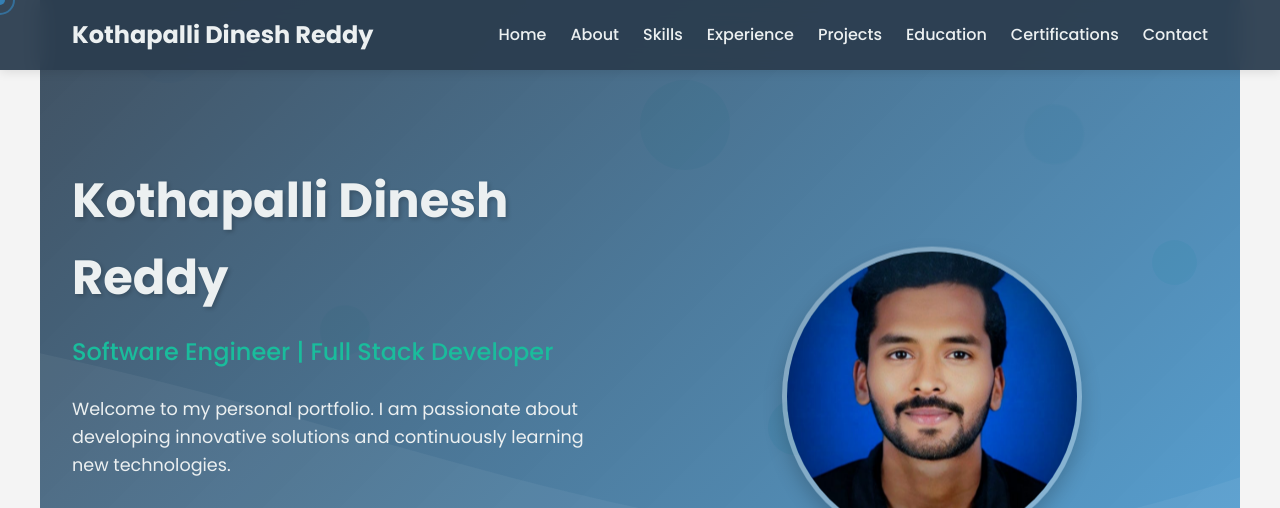
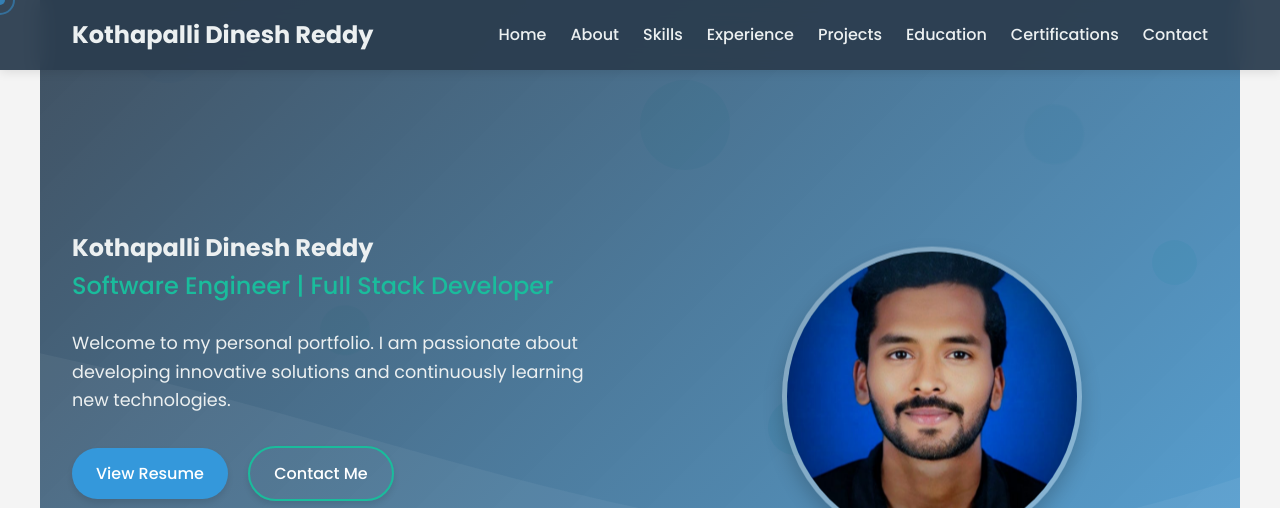
Before and after one commit to dineshkothapalli770/Dinesh, a plain HTML site: page index.html in a window 1280 px wide. Shown: the top 508 px of the page. Drawn offline with nearby package versions, Linux system fonts and the light colour scheme.

Commit message:
index.html

```diff
--- a/index.html
+++ b/index.html
@@ -47,7 +47,7 @@
     <section id="home" class="hero">
         <div class="hero-content">
             <div class="hero-text animate_animated animate_fadeInLeft">
-                <h1>Kothapalli Dinesh Reddy</h1>
+                <h2>Kothapalli Dinesh Reddy</h2>
                 <p class="subtitle">Software Engineer | Full Stack Developer</p>
                 <p class="intro">Welcome to my personal portfolio. I am passionate about developing innovative solutions and continuously learning new technologies.</p>
                 <div class="hero-buttons">
```
